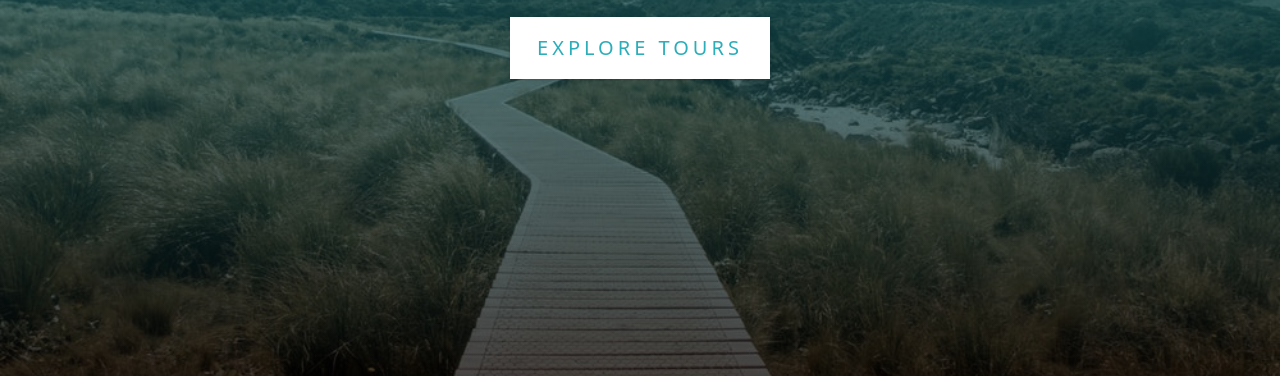
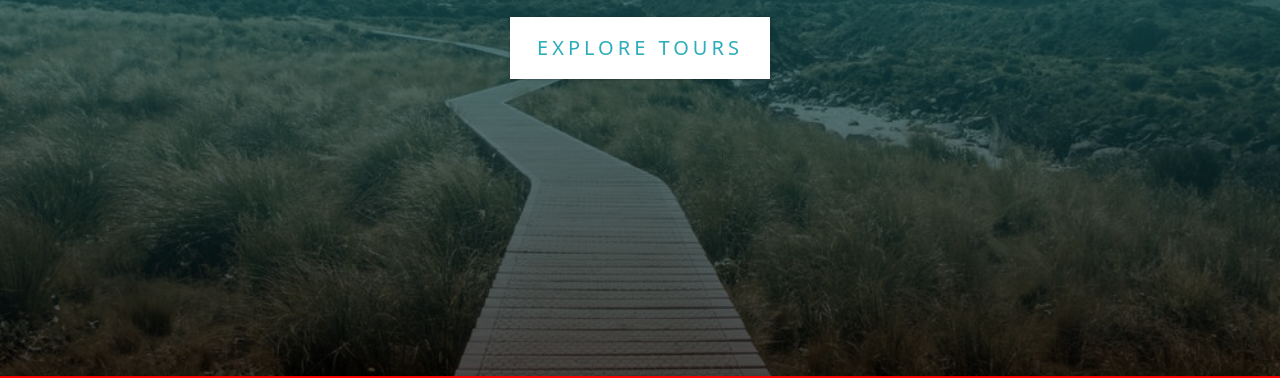
Before and after one commit to lauren-hanson/backroads-app, a React app: page / in a window 1280 px wide. Shown: the part 424-802 px from the top of the page. Built offline with nearby package versions, Linux system fonts and the light colour scheme.

Commit message:
new background color

```diff
--- a/src/index.css
+++ b/src/index.css
@@ -58,7 +58,7 @@ html {
 body {
   font-family: system-ui, -apple-system, BlinkMacSystemFont, 'Segoe UI', Roboto,
     Oxygen, Ubuntu, Cantarell, 'Open Sans', 'Helvetica Neue', sans-serif;
-  background: var(--clr-white);
+  background: red;
   color: var(--clr-grey-1);
   line-height: 1.5;
   font-size: 0.875rem;
```
